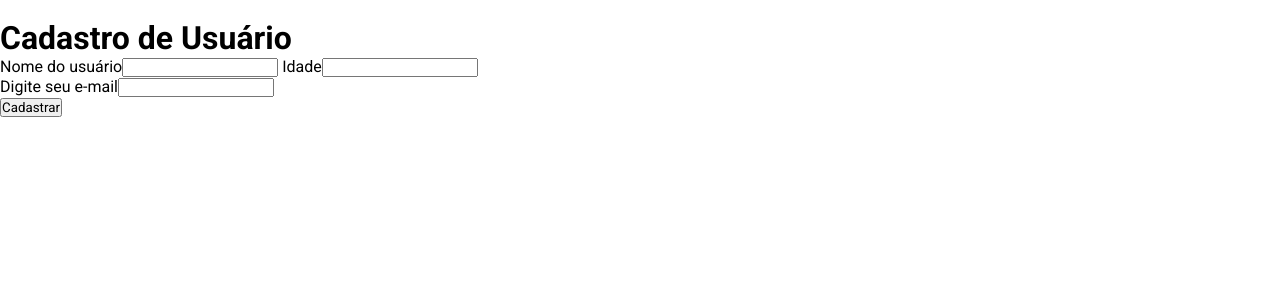
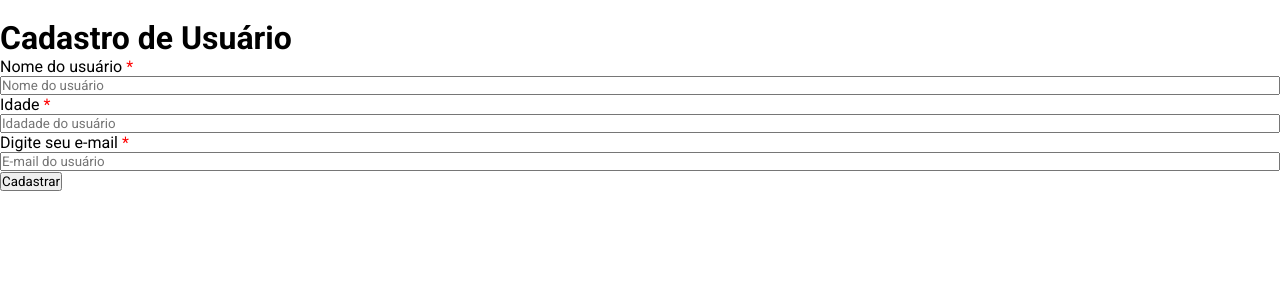
Before and after one commit to danielcoosta1/cadastro-usuario, a React (Vite) app: page / in a window 1280 px wide. Shown: the top 300 px of the page. Built offline with nearby package versions, Linux system fonts and the light colour scheme.

Commit message:
Finalizando uma parte do html do formulário da página home

```diff
--- a/src/App.jsx
+++ b/src/App.jsx
@@ -3,10 +3,12 @@ import {
   DivImagem,
   Form,
   Tittle,
-  DivInputs,
+  ListaInputs,
   Input,
+  ListaItem,
   Label,
-  Button
+  Span,
+  Button,
 } from "./assets/styles.js";
 
 function Home() {
@@ -16,20 +18,48 @@ function Home() {
         <DivImagem>
           <img />
         </DivImagem>
-
         <Form>
           <Tittle>Cadastro de Usuário</Tittle>
-          <DivInputs>
+          <ListaInputs>
             <div>
-              <Label for="nome"> Nome do usuário</Label>
-              <Input type="text" id="nome"></Input>
-              <Label for="idade"> Idade</Label>
-              <Input type="text" id="idade"></Input>
+              <ListaItem>
+                <Label for="nome">
+                  {" "}
+                  Nome do usuário <Span>*</Span>{" "}
+                </Label>
+                <Input
+                  type="text"
+                  id="nome"
+                  placeholder="Nome do usuário"
+                ></Input>
+              </ListaItem>
+              <ListaItem>
+                <Label for="idade">
+                  {" "}
+                  Idade <Span>*</Span>
+                </Label>
+                <Input
+                  type="number"
+                  id="idade"
+                  placeholder="Idadade do usuário"
+                ></Input>
+              </ListaItem>
             </div>
-            <Label for="email"> Digite seu e-mail</Label>
-            <Input type="email" id="email"></Input>
-          </DivInputs>
-          <Button>Cadastrar</Button>
+            <div>
+              <ListaItem>
+                <Label for="email">
+                  {" "}
+                  Digite seu e-mail <Span>*</Span>
+                </Label>
+                <Input
+                  type="email"
+                  id="email"
+                  placeholder="E-mail do usuário"
+                ></Input>
+              </ListaItem>
+            </div>
+          </ListaInputs>
+          <Button type="submit">Cadastrar</Button>
         </Form>
       </Main>
     </>
--- a/src/assets/styles.js
+++ b/src/assets/styles.js
@@ -3,21 +3,36 @@ import styled from "styled-components";
 
 const Main = styled.main`
 
+
 `;
 
 const DivImagem = styled.div`
+
 `;
 
 const Form = styled.form`
+
 `;
 
 const Tittle = styled.h1`
 `;
 
-const DivInputs = styled.div`
+const ListaInputs = styled.ul`
+`;
+
+
+
+const ListaItem =styled.li`
+display: flex;
+flex-direction: column
 `;
 
 const Label = styled.label`
+
+`;
+
+const Span = styled.span`
+color: red;
 `;
 
 const Input = styled.input`
@@ -35,8 +50,6 @@ const Button = styled.button`
 
 export {
     Main, DivImagem, Form,
-    Tittle, DivInputs,  Label, Input,
-    Button,
-
-
+    Tittle, ListaInputs,  Label, Input, ListaItem,Span,
+    Button
 }
```
